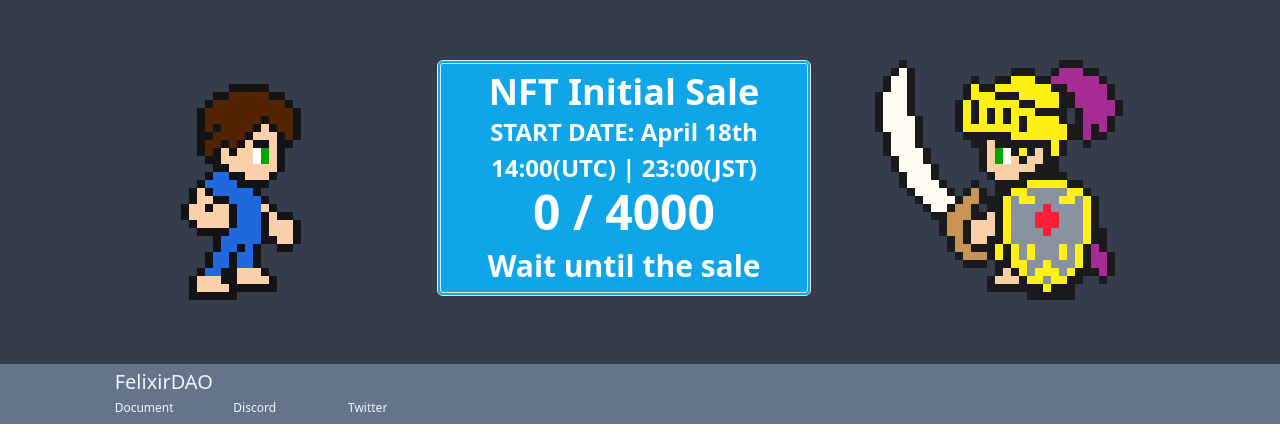
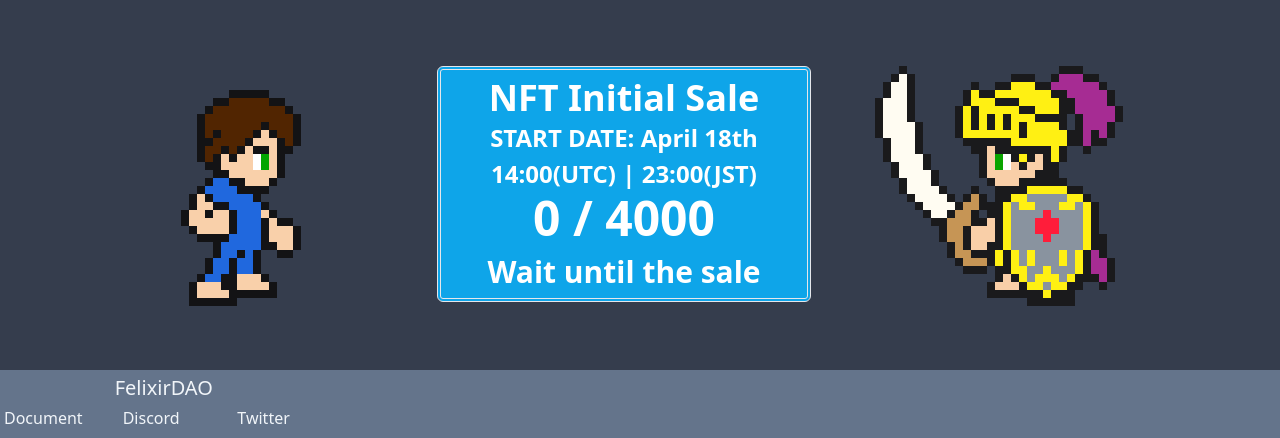
Before and after one commit to yamapyblack/felixir-dao, a Next.js app in the folder packages/frontend/: page / in a window 1280 px wide. Shown: the part 1652-2090 px from the top of the page. Built offline with nearby package versions, Linux system fonts and the light colour scheme.

Commit message:
add toast and update layout

```diff
--- a/packages/frontend/package.json
+++ b/packages/frontend/package.json
@@ -11,6 +11,7 @@
   "dependencies": {
     "next": "12.1.4",
     "react": "18.0.0",
+    "react-hot-toast": "^2.2.0",
     "react-dom": "18.0.0",
     "react-modal": "^3.14.4",
     "styled-components": "^5.3.5",
--- a/packages/frontend/pages/components/Footer.tsx
+++ b/packages/frontend/pages/components/Footer.tsx
@@ -6,11 +6,10 @@ import Link from 'next/link';
        <div></div>
        <div className='text-xl bg-slate-500 px-1 py-1 text-slate-100'>FelixirDAO</div>
      </div>
-     <div className='grid grid-cols-12 gap-12 place-content-start'>
-       <div></div>
-       <div className='rounded-full sm:text-xs px-1 pb-2 text-slate-100 '><a href="https://felixirdaoxyz.notion.site/FelixirDAO-65e7bcde62f6464ea0579895256e590e">Document</a></div>
-       <div className='rounded-full sm:text-xs px-3 pb-2 text-slate-100 '><a href="https://discord.com/invite/KDb2aTuNS6">Discord</a></div>
-       <div className='rounded-full sm:text-xs px-4 pb-2 text-slate-100 '><a href="https://twitter.com/felixirdao">Twitter</a></div>
+     <div className='grid grid-cols-4 lg:grid lg:grid-cols-12 lg:gap-12'>
+       <div className='px-1 pb-2 text-slate-100 '><a href="https://felixirdaoxyz.notion.site/FelixirDAO-65e7bcde62f6464ea0579895256e590e">Document</a></div>
+       <div className='px-3 pb-2 text-slate-100 '><a href="https://discord.com/invite/KDb2aTuNS6">Discord</a></div>
+       <div className='px-4 pb-2 text-slate-100 '><a href="https://twitter.com/felixirdao">Twitter</a></div>
      </div>
    </footer>;
    }
--- a/packages/frontend/pages/index.tsx
+++ b/packages/frontend/pages/index.tsx
@@ -5,6 +5,7 @@ import Image from 'next/image'
 import styles from '../styles/Home.module.css'
 import Header from './components/Header';
 import Footer from './components/Footer';
+import toast, { Toaster } from 'react-hot-toast'
 
 declare global {
   interface Window {
@@ -18,6 +19,7 @@ const abi = [
   "function counter() view returns(uint)"
 ]
 const contractAddress = "0x58b639746E3e848b837F842ADf3771CFc2FCA805"
+const notify = () => toast('Starting to execute a transaction')
 
 const Home: NextPage = () => {
   // let mintNumber = 0;
@@ -52,7 +54,7 @@ const Home: NextPage = () => {
       }
     }
 
-      // add Network
+    // add Network
     const addChain = async() => {
       try{
         await (window as any).ethereum.request({
@@ -81,6 +83,8 @@ const Home: NextPage = () => {
 
   }, []);
 
+
+
   // ミントボタン用
   function MintButton() {
     console.log("MintButton")
@@ -88,7 +92,6 @@ const Home: NextPage = () => {
     const MetaMuskConnect = async () =>{
       console.log("MetaMuskConnect")
 
-      // addChain();
       const provider = new ethers.providers.Web3Provider((window as any).ethereum)
 
       const accounts =  await provider.send("eth_requestAccounts", []);
@@ -96,6 +99,7 @@ const Home: NextPage = () => {
       const signer = provider.getSigner()
       const contract = new ethers.Contract(contractAddress, abi, signer);
       contract.buy({value: ethers.utils.parseEther(tokenPrice)});
+      toast('Starting to execute a transaction')
     };
 
     return <>
@@ -103,7 +107,7 @@ const Home: NextPage = () => {
       <div className="flex-1 text-right py-2 m-2 pt-16">
         <Image className="" src="/fel_2.png" alt="chara1"  width={256} height={256} objectFit="contain"/>
       </div>
-      <div className="flex-1 px-4 py-2 m-2 pt-16">
+      <div className="flex-1 text-center px-4 py-2 m-2 pt-16">
         <div className="flex-1 border-double border-4 rounded-md bg-sky-500 px-4 py-2 m-2">
           <h3 className="sm:text-1xl lg:text-4xl text-white font-semibold ">NFT Initial Sale</h3>
           <h1 className="sm:text-lg lg:text-2xl pt-1 text-white font-semibold ">START DATE: April 18th</h1>
@@ -112,6 +116,7 @@ const Home: NextPage = () => {
 
           { !saleFlag && <h3 className="sm:text-lg lg:text-3xl pt-1 text-white font-semibold ">Wait until the sale</h3>}
           { (saleFlag && mintNum < 4000) && <button id="mintButton" className="px-2 py-1 my-1 sm:text-lg lg:text-2xl text-white font-semibold rounded-full bg-rose-700" onClick={MetaMuskConnect}>NFT MINT</button>}
+          { (saleFlag && mintNum < 4000 && <Toaster/>)}
           { (saleFlag && mintNum >= 4000) && <h3 className="sm:text-lg lg:text-3xl pt-1 text-white font-semibold ">End of sale</h3>}
 
           </div>
@@ -125,7 +130,7 @@ const Home: NextPage = () => {
 
   function FelixierVideo(){
     return <>
-      <div className='flex border-gray-600 h-96'>
+      <div className='flex border-gray-600 lg:h-96'>
         <div className="flex-1 text-center px-4 py-2 m-2 pt-12"></div>
           <div className="flex-1 pr-8 pt-12">
             <iframe width="100%" height="100%"
--- a/packages/frontend/styles/Home.module.css
+++ b/packages/frontend/styles/Home.module.css
@@ -13,12 +13,9 @@
 }
 
 .footer {
-  display: flex;
   flex: 1;
   padding: 2rem 0;
-  border-top: 1px solid #eaeaea;
-  justify-content: center;
-  align-items: center;
+
 }
 
 .footer a {
@@ -28,40 +25,8 @@
   flex-grow: 1;
 }
 
-.title a {
-  color: #0070f3;
-  text-decoration: none;
-}
-
-.title a:hover,
-.title a:focus,
-.title a:active {
-  text-decoration: underline;
-}
-
 .title {
-  line-height: 0.00;
   background-color: #353D4D;
-}
-
-.title,
-.description {
-  text-align: center;
-}
-
-.description {
-  margin: 4rem 0;
-  line-height: 1.5;
-  font-size: 1.5rem;
-}
-
-.code {
-  background: #fafafa;
-  border-radius: 5px;
-  padding: 0.75rem;
-  font-size: 1.1rem;
-  font-family: Menlo, Monaco, Lucida Console, Liberation Mono, DejaVu Sans Mono,
-    Bitstream Vera Sans Mono, Courier New, monospace;
 }
 
 .grid {
```
Also changed, not shown: 1 other file (tests, documents, lock files or other folders).
